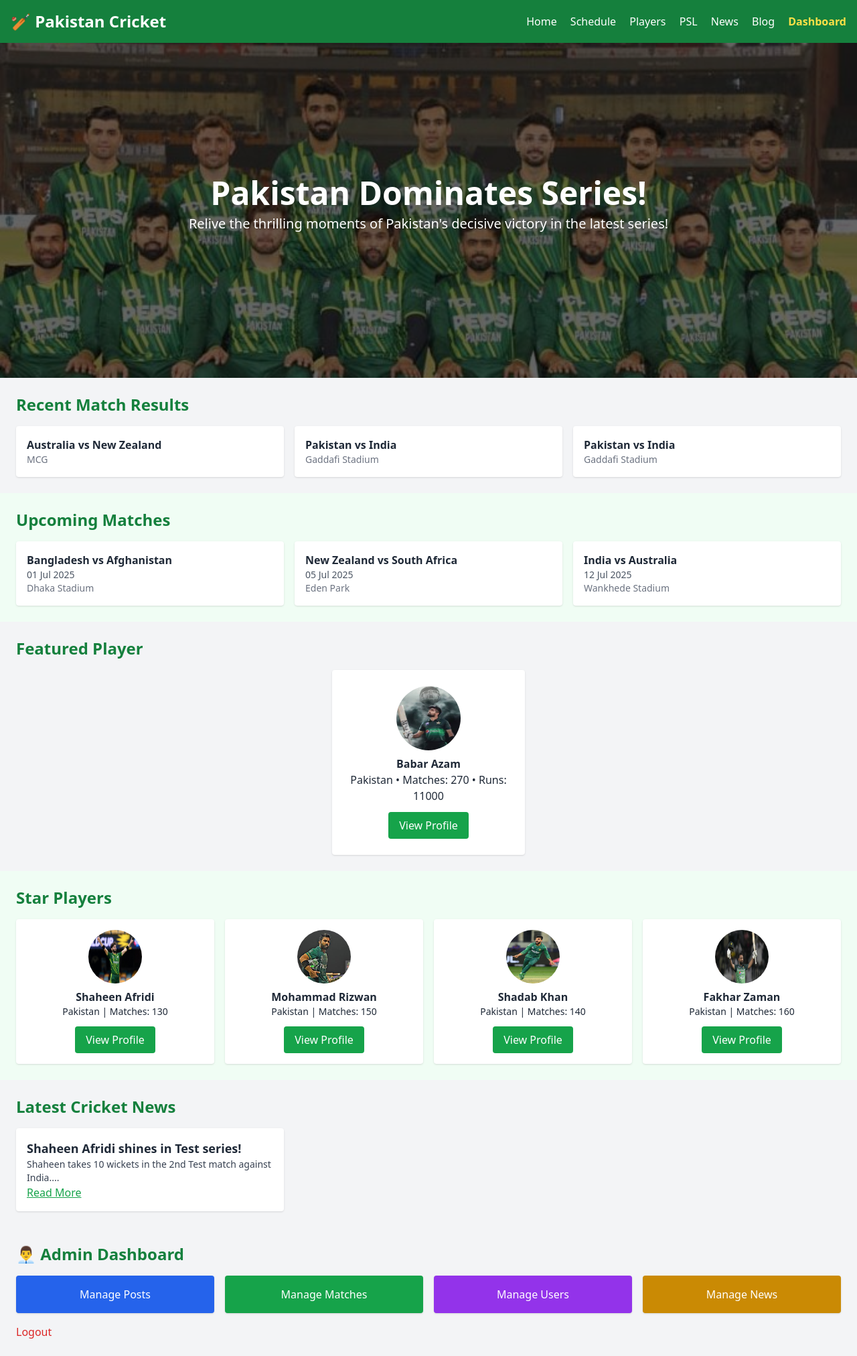
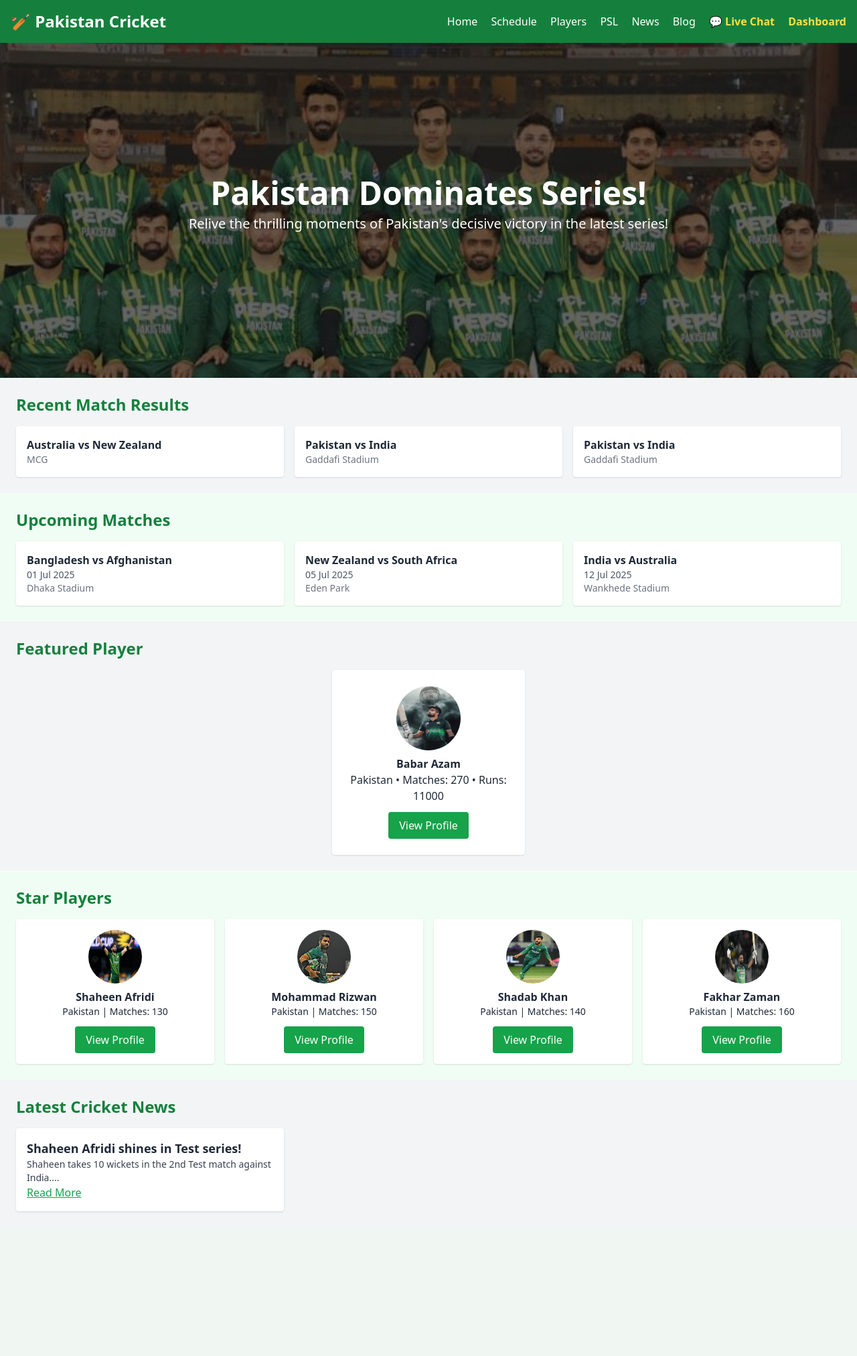
Before and after one commit to SMaryam4/SMaryam4.github.io, a PHP site: page /home.php in a window 1280 px wide. Shown: the whole page at 67% size. After the commit the page ends 1810 px from the top, so only its background shows below. Run offline with PHP 8.4, Linux system fonts and the light colour scheme; a user stored in the database is signed in; data comes from the database, SQL or seed files in the repository; some libraries are stand-ins or nearby versions.

Commit message:
Add files via upload

```diff
--- a/home.php
+++ b/home.php
@@ -17,9 +17,6 @@ $starPlayers = $conn->query("SELECT * FROM players WHERE star_player = 1 LIMIT 4
 
 // Latest News
 $latestNews = $conn->query("SELECT * FROM news ORDER BY created_at DESC LIMIT 3");
-if (!$latestNews) {
-    die("News Query Failed: " . $conn->error);
-}
 ?>
 <!DOCTYPE html>
 <html>
@@ -37,10 +34,10 @@ if (!$latestNews) {
       <a href="home.php" class="hover:underline">Home</a>
       <a href="schedule.php" class="hover:underline">Schedule</a>
       <a href="players.php" class="hover:underline">Players</a>
-      <a href="psl.php" class="hover:underline ">PSL</a>
+      <a href="psl.php" class="hover:underline">PSL</a>
       <a href="news.php" class="hover:underline">News</a>
       <a href="admin/blog.php" class="hover:underline">Blog</a>
-
+      <a href="#" onclick="toggleChat()" class="hover:underline text-yellow-300 font-semibold">💬 Live Chat</a>
       <?php if (isset($_SESSION['admin_logged_in']) && $_SESSION['admin_logged_in'] === true): ?>
         <a href="admin/admin-dashboard.php" class="hover:underline text-yellow-300 font-semibold">Dashboard</a>
       <?php endif; ?>
@@ -130,35 +127,74 @@ if (!$latestNews) {
   </div>
 </section>
 
-<!-- Admin Dashboard Section -->
-<?php if (isset($_SESSION['admin_logged_in']) && $_SESSION['admin_logged_in'] === true): ?>
-<section class="p-6">
-  <h2 class="text-2xl font-bold text-green-700 mb-4">👨‍💼 Admin Dashboard</h2>
-  <div class="grid grid-cols-2 md:grid-cols-4 gap-4">
 
-    <a href="admin/add-post.php" class="bg-blue-600 text-white p-4 rounded shadow hover:bg-blue-700 text-center">
-      Manage Posts
-    </a>
+<!-- Live Chat Modal -->
+<div id="chat-container" class="fixed inset-0 bg-black bg-opacity-50 hidden flex justify-center items-center z-50">
+  <div class="bg-white text-black rounded shadow-lg p-4 max-w-xl w-full relative">
+  <div class="bg-white text-black rounded shadow-lg p-4 max-w-xl w-full relative">
+    <button onclick="toggleChat()" class="absolute top-2 right-2 text-red-600 font-bold text-xl">&times;</button>
+    <h2 class="text-xl font-bold text-green-700 mb-2">Live Chat</h2>
+    <div id="chat-box" class="h-64 overflow-y-auto border border-gray-300 p-2 bg-gray-50 rounded mb-2"></div>
+    <div class="flex gap-2">
+      <input id="username" type="text" value="<?= isset($_SESSION['username']) ? htmlspecialchars($_SESSION['username']) : '' ?>" placeholder="Your name" class="border rounded px-2 py-1 w-1/4" />
+      <input id="message" type="text" placeholder="Type your message" class="border rounded px-2 py-1 flex-grow" />
+      <button onclick="sendMessage()" class="bg-green-600 hover:bg-green-700 text-white px-4 py-2 rounded">Send</button>
+    </div>
+  </div>
+</div>
 
-    <a href="admin/match-list.php" class="bg-green-600 text-white p-4 rounded shadow hover:bg-green-700 text-center">
-      Manage Matches
-    </a>
+<!-- Firebase Scripts -->
+<script src="https://www.gstatic.com/firebasejs/8.10.1/firebase-app.js"></script>
+<script src="https://www.gstatic.com/firebasejs/8.10.1/firebase-database.js"></script>
 
-    <a href="admin/users.php" class="bg-purple-600 text-white p-4 rounded shadow hover:bg-purple-700 text-center">
-      Manage Users
-    </a>
+<script>
+  // Firebase Config
+  const firebaseConfig = {
+    apiKey: "AIzaSyDLisYU4oAzbSdD5-ZMG1hhZYAit6Tfc6w",
+    authDomain: "cricket-23d46.firebaseapp.com",
+    databaseURL: "https://cricket-23d46-default-rtdb.firebaseio.com",
+    projectId: "cricket-23d46",
+    storageBucket: "cricket-23d46.appspot.com",
+    messagingSenderId: "532462884236",
+    appId: "1:532462884236:web:07d7bf83780cf5254e32a9",
+    measurementId: "G-27PR888Q3Q"
+  };
 
-    <a href="admin/manage-news.php" class="bg-yellow-600 text-white p-4 rounded shadow hover:bg-yellow-700 text-center">
-      Manage News
-    </a>
+  firebase.initializeApp(firebaseConfig);
+  const db = firebase.database();
 
-  </div>
+  // Toggle Chat
+  function toggleChat() {
+    const chat = document.getElementById('chat-container');
+    chat.classList.toggle('hidden');
+  }
 
-  <div class="mt-4">
-    <a href="admin/logout.php" class="inline-block text-red-600 hover:underline">Logout</a>
-  </div>
-</section>
-<?php endif; ?>
+  // Send Message
+  function sendMessage() {
+    const username = document.getElementById('username').value.trim();
+    const message = document.getElementById('message').value.trim();
+
+    if (username && message) {
+      db.ref("messages").push({
+        username: username,
+        message: message,
+        timestamp: Date.now()
+      });
+      document.getElementById('message').value = "";
+    }
+  }
+
+  // Listen to messages
+  db.ref("messages").on("child_added", function(snapshot) {
+    const data = snapshot.val();
+    const chatBox = document.getElementById('chat-box');
+    const msg = document.createElement('div');
+    msg.className = "mb-1";
+    msg.innerHTML = `<strong>${data.username}:</strong> ${data.message}`;
+    chatBox.appendChild(msg);
+    chatBox.scrollTop = chatBox.scrollHeight;
+  });
+</script>
 
 </body>
 </html>
```
